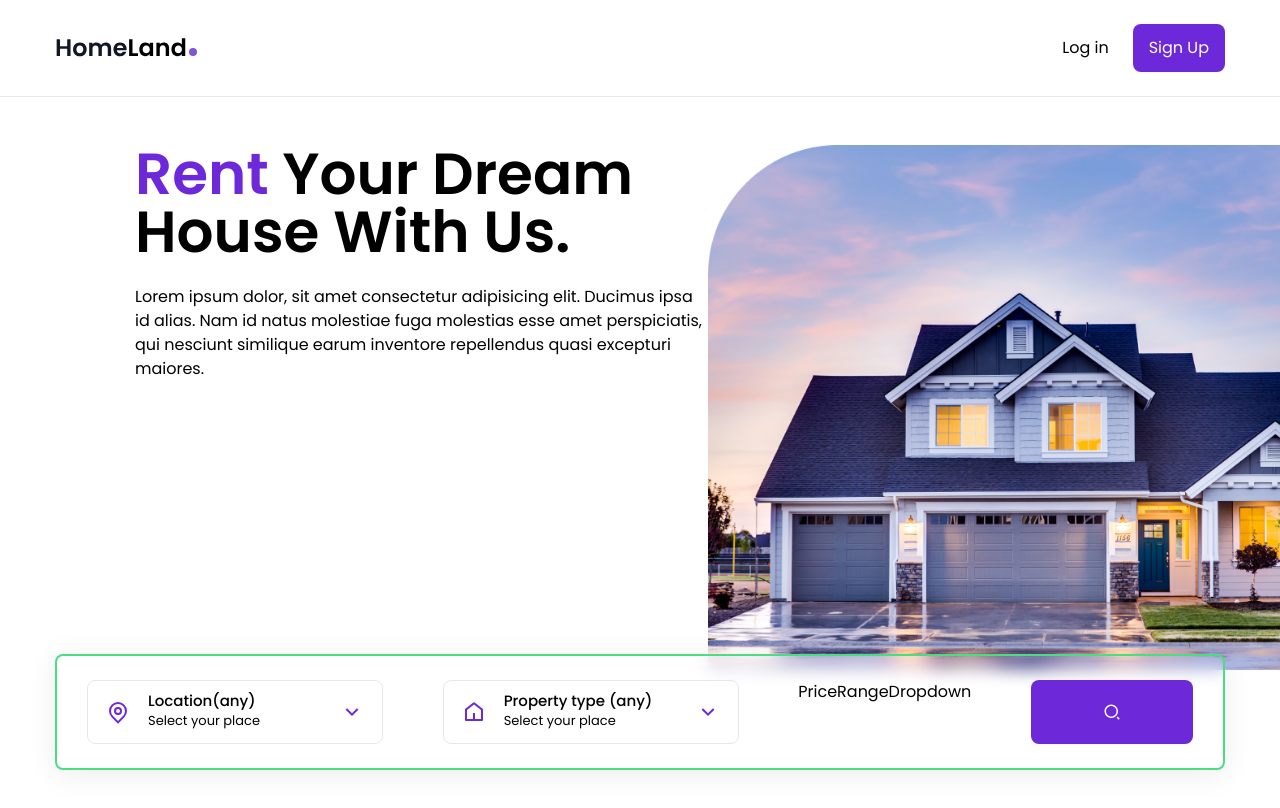
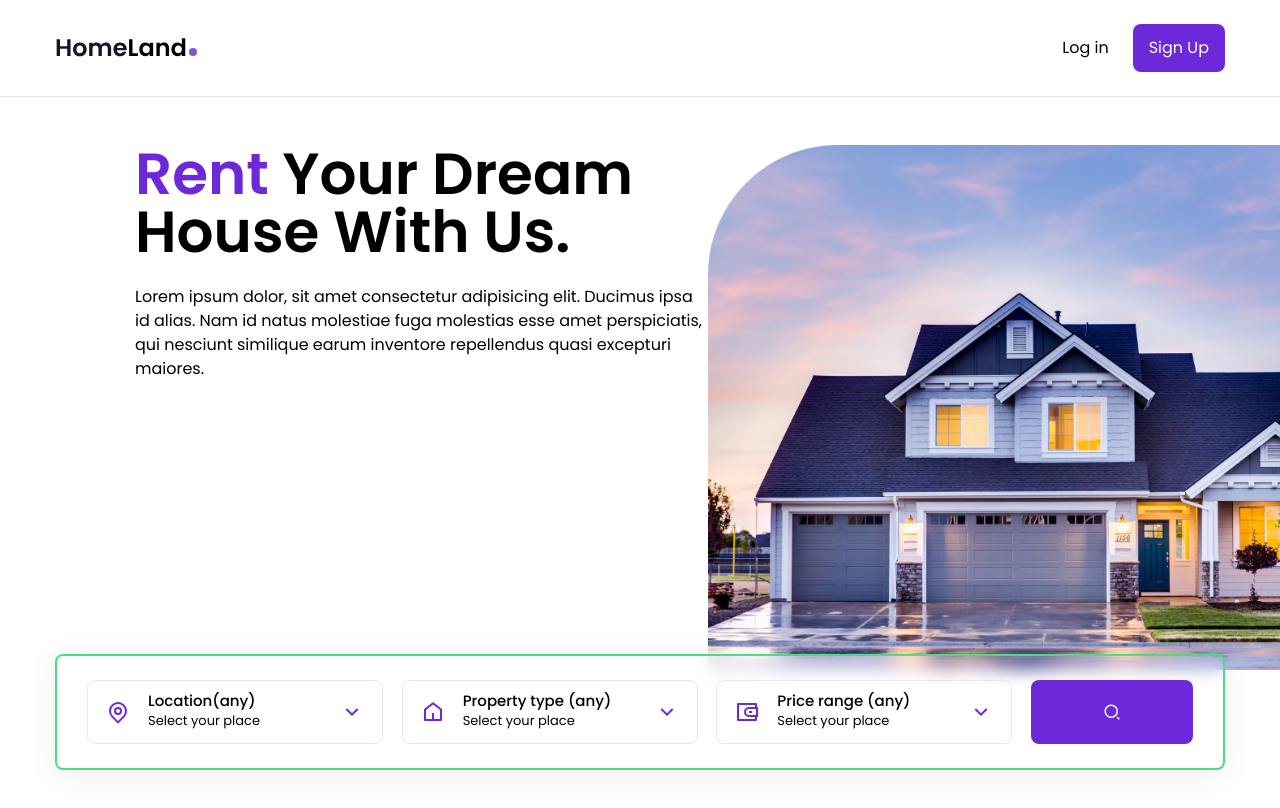
Before and after one commit to alexangria1992/real-estate-landing-page, a React (Create React App) app: page / in a window 1280 px wide. Shown: the top 808 px of the page. Built offline with nearby package versions, Linux system fonts and the light colour scheme.

Commit message:
Price Range Dropdown

```diff
--- a/src/components/Countrydropdown.js
+++ b/src/components/Countrydropdown.js
@@ -7,7 +7,7 @@
   const [isOpen, setIsOpen] = useState(false);
   const { country, setCountry, countries } = useContext(HouseContext);
   //   console.log(country);
-  console.log(countries);
+  // console.log(countries);
   return (
     <Menu as="div" className="dropdown relative">
       <Menu.Button
--- a/src/components/HouseContext.js
+++ b/src/components/HouseContext.js
@@ -43,6 +43,10 @@
     setProperties(uniqueProperties);
   }, []);
 
+  const handleClick = () => {
+    console.log("clicked");
+  };
+
   return (
     <HouseContext.Provider
       value={{
@@ -56,6 +60,7 @@
         setPrice,
         houses,
         loading,
+        handleClick,
       }}
     >
       {children}
--- a/src/components/PriceRangeDropdown.js
+++ b/src/components/PriceRangeDropdown.js
@@ -1,7 +1,74 @@
-import React from "react";
+import React, { useContext, useState } from "react";
+import { HouseContext } from "./HouseContext";
+import { Menu } from "@headlessui/react";
+import {
+  RiWallet3Line,
+  RiArrowDownSLine,
+  RiArrowUpSLine,
+} from "react-icons/ri";
 
 const PriceRangeDropdown = () => {
-  return <div>PriceRangeDropdown</div>;
+  const [isOpen, setIsOpen] = useState(false);
+  const { price, setPrice } = useContext(HouseContext);
+  const prices = [
+    {
+      value: "Price range (any)",
+    },
+    {
+      value: "100000 - 130000",
+    },
+    {
+      value: "130000 - 160000",
+    },
+    {
+      value: "160000 - 190000",
+    },
+    {
+      value: "190000 - 220000",
+    },
+    {
+      value: "10000 - 20000",
+    },
+    {
+      value: "30000 - 40000",
+    },
+  ];
+  // console.log(prices);
+  return (
+    <Menu as="div" className="dropdown relative">
+      <Menu.Button
+        onClick={() => setIsOpen(!isOpen)}
+        className="dropdown-btn w-full text-left"
+      >
+        <RiWallet3Line className="dropdown-icon-primary" />
+        <div>
+          <div className="text-[15px] font-medium leading-tight">{price}</div>
+          <div className="text-[13px]">Select your place</div>
+        </div>
+
+        {isOpen ? (
+          <RiArrowUpSLine className="dropdown-icon-secondary" />
+        ) : (
+          <RiArrowDownSLine className="dropdown-icon-secondary" />
+        )}
+      </Menu.Button>
+
+      <Menu.Items className="dropdown-menu">
+        {prices.map((price, index) => {
+          return (
+            <Menu.Item
+              onClick={() => setPrice(price.value)}
+              className="cursor-pointer hover:text-violet-700 transition"
+              as="li"
+              key={index}
+            >
+              {price.value}
+            </Menu.Item>
+          );
+        })}
+      </Menu.Items>
+    </Menu>
+  );
 };
 
 export default PriceRangeDropdown;
--- a/src/components/Search.js
+++ b/src/components/Search.js
@@ -6,6 +6,7 @@
 import { HouseContext } from "./HouseContext";
 
 const Search = () => {
+  const { handleClick } = useContext(HouseContext);
   const { houses } = useContext(HouseContext);
   console.log(houses);
   return (
@@ -18,6 +19,7 @@
       <PropertyDropdown />
       <PriceRangeDropdown />
       <button
+        onClick={() => handleClick()}
         className="bg-violet-700 hover:bg-violet-800 transition w-full lg:max-w-[162px] h-16
       rounded-lg flex justify-center items-center text-white text-lg"
       >
```
